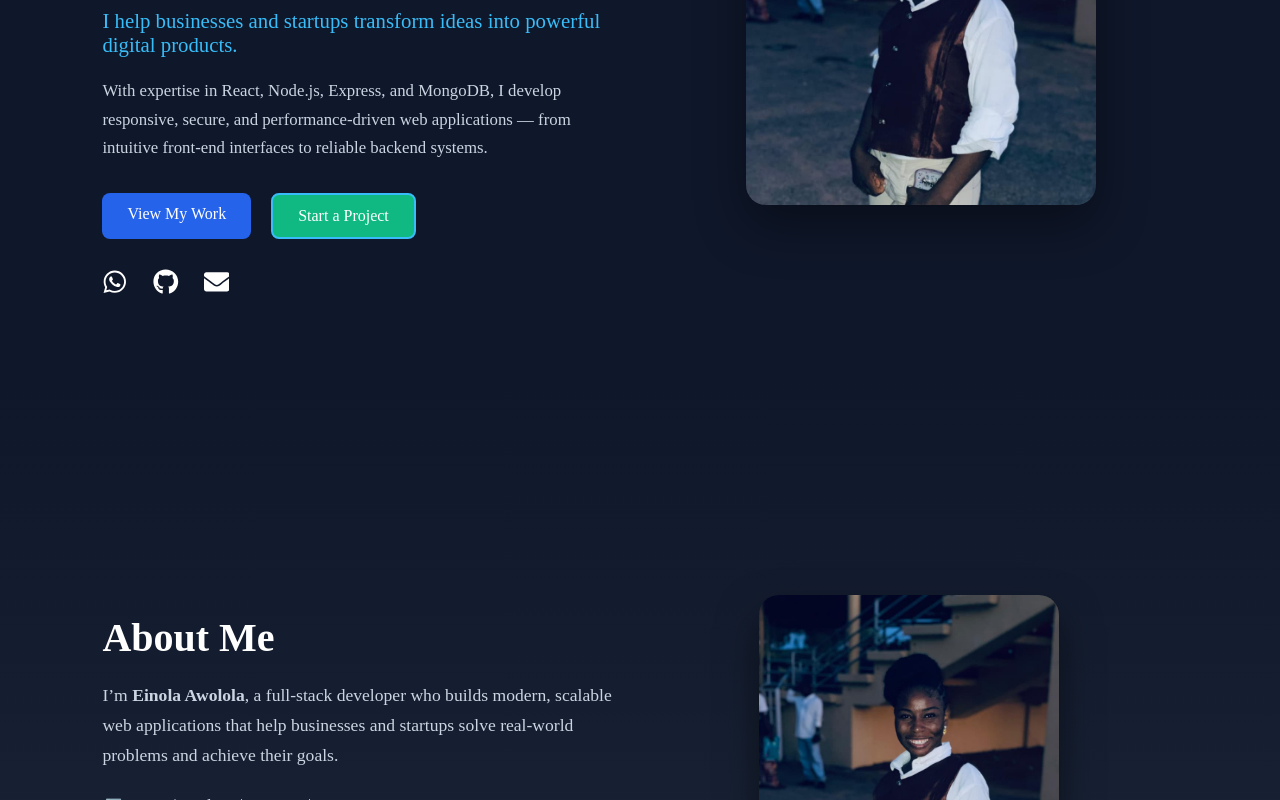
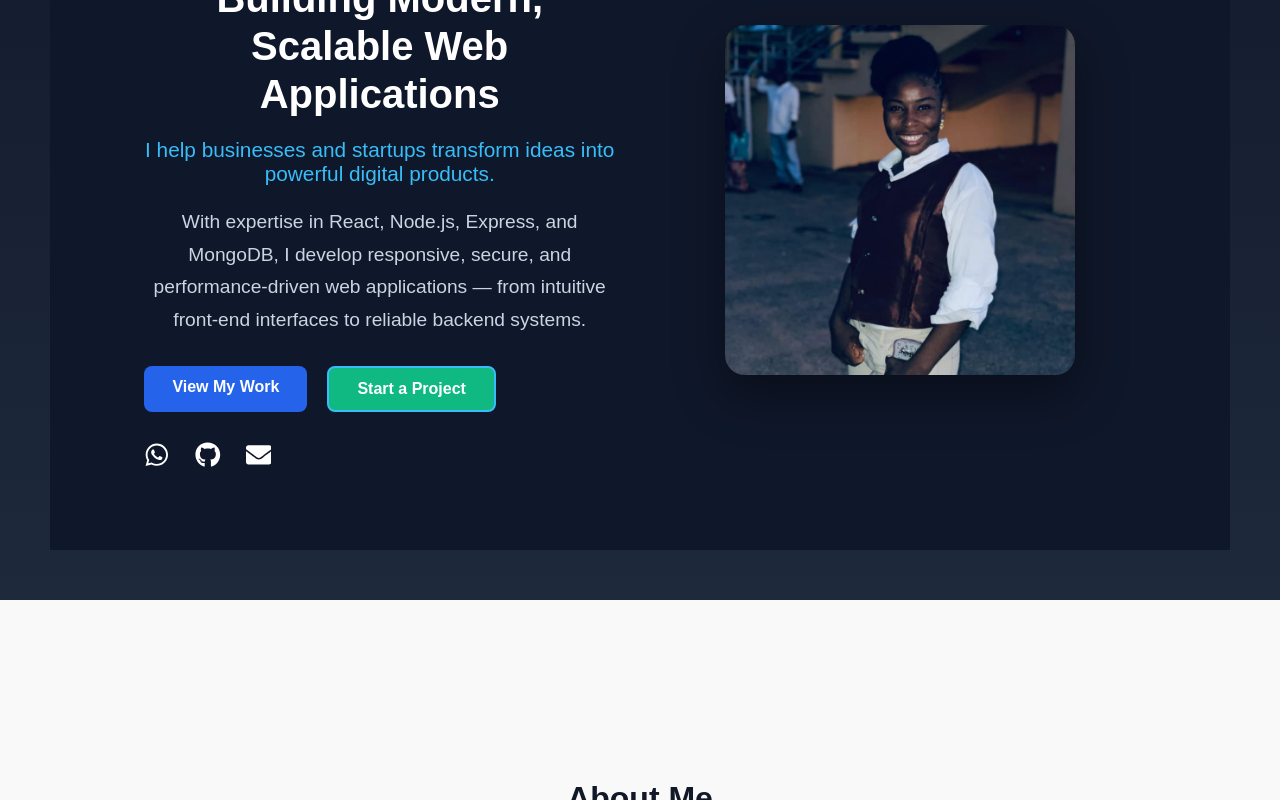
Before and after one commit to awololaeinola-lang/Portfoilo-Frontend, a React (Vite) app: page / in a window 1280 px wide. Shown: the part 420-1220 px from the top of the page. Built offline with nearby package versions, Linux system fonts and the light colour scheme.

Commit message:
update: navbar, about, contact form and API integration

```diff
--- a/src/components/Navbar.css
+++ b/src/components/Navbar.css
@@ -65,6 +65,7 @@
 @media (max-width: 992px) {
   .menu-icon { display: block; }
 
+
   .nav-links {
     position: fixed;
     top: 70px;
--- a/src/pages/Contact.jsx
+++ b/src/pages/Contact.jsx
@@ -19,7 +19,7 @@ function Contact() {
   const handleSubmit = async (e) => {
     e.preventDefault();
     try {
-      const response = await api.post("/contact", form);
+      const response = await api.post("/api/contact", form);
       console.log("SUCCESS RESPONSE:", response.data);
       setStatus("Message sent successfully ✅");
       setForm({ name: "", email: "", message: "" });
--- a/src/pages/Home.css
+++ b/src/pages/Home.css
@@ -1,29 +1,97 @@
-/* Global hero buttons */
-.hero-buttons {
+
+/* Reset & box sizing */
+* {
+  margin: 0;
+  padding: 0;
+  box-sizing: border-box;
+}
+
+body {
+  font-family: 'Poppins', sans-serif;
+  overflow-x: hidden;
+  scroll-behavior: smooth;
+  padding-top: 70px; /* Space for fixed navbar */
+}
+
+/* Sections full width & responsive padding */
+section {
+  width: 100%;
+  min-height: 100vh;
+  padding: 100px 50px 50px 50px;
   display: flex;
-  gap: 20px;
+  flex-direction: column;
+  justify-content: center;
+  align-items: center;
+}
+
+@media (max-width: 992px) {
+  section {
+    padding: 120px 20px 50px 20px;
+  }
+}
+
+/* Hero Section */
+#hero {
+  background: linear-gradient(180deg, #0f172a 0%, #1e293b 100%);
+  color: white;
+  text-align: center;
+  position: relative;
+}
+
+#hero h1 {
+  font-size: 2.5rem;
+  margin-bottom: 20px;
+}
+
+#hero p {
+  font-size: 1.2rem;
+  max-width: 700px;
+  margin: 0 auto 30px auto;
+}
+
+/* Profile Image */
+#hero img.profile {
+  width: 150px;
+  height: 150px;
+  border-radius: 50%;
+  border: 4px solid #38bdf8;
+  object-fit: cover;
+  z-index: 1;
   margin-top: 20px;
 }
 
-.hero-buttons a {
-  padding: 12px 25px;
-  border-radius: 8px;
-  text-decoration: none;
-  font-weight: 500;
-  color: #fff;
-  background-color: var(--primary-color);
-  transition: transform 0.3s, background 0.3s;
+@media (max-width: 992px) {
+  #hero h1 {
+    font-size: 2rem;
+  }
+  #hero p {
+    font-size: 1rem;
+  }
+  #hero img.profile {
+    width: 120px;
+    height: 120px;
+  }
 }
 
-.hero-buttons a:hover {
-  transform: translateY(-2px);
-  background-color: #1e40af;
+/* About Section */
+#about {
+  background: #f9f9f9;
+  color: #111827;
+  text-align: center;
 }
 
-.hero-buttons a.btn-secondary {
-  background-color: var(--accent-color);
+#about h2 {
+  font-size: 2rem;
+  margin-bottom: 20px;
 }
 
-.hero-buttons a.btn-secondary:hover {
-  opacity: 0.85;
+#about p {
+  max-width: 700px;
+  margin: 0 auto;
+  font-size: 1.1rem;
 }
+
+/* Other sections can inherit similar styles */
+#skills, #experience, #testimonials, #projects, #contact {
+  text-align: center;
+}
--- a/src/services/api.js
+++ b/src/services/api.js
@@ -1,7 +1,12 @@
 import axios from "axios";
 
+const baseURL = import.meta.env.VITE_BASE_URL || "";
+
 const api = axios.create({
-  baseURL: import.meta.env.VITE_BASE_URL,
+  baseURL,
+  headers: {
+    "Content-Type": "application/json",
+  },
 });
 
 export default api;
```
Also changed, not shown: src/pages/About.css (line endings or trailing spaces).
